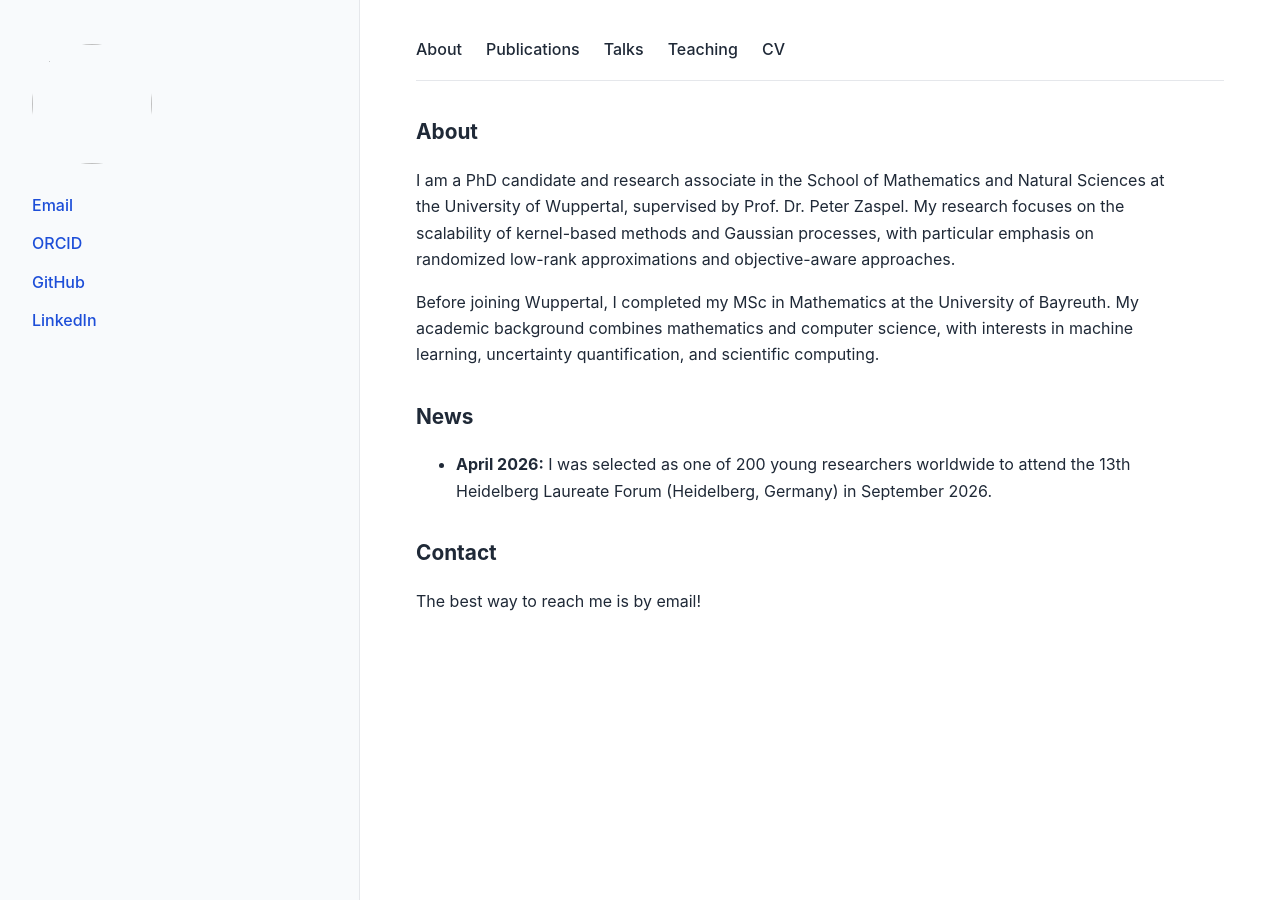
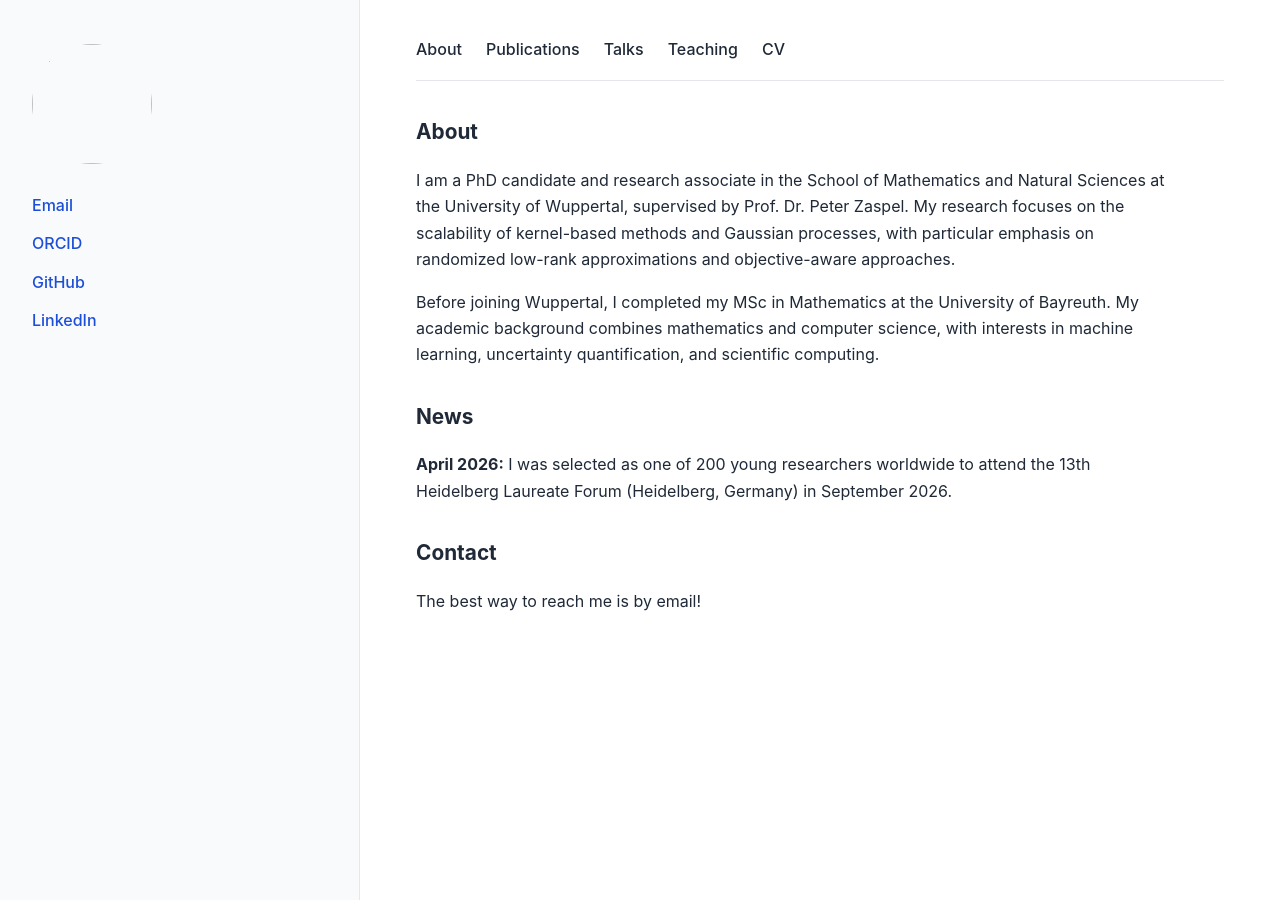
Before and after one commit to LouiseSchaub/louiseschaub.github.io, a Jekyll site: the page built from index.md, in a window 1280 px wide. Built offline with Jekyll 4.4.1, drawn with Linux system fonts in a browser that asks for light colours.

```diff
--- a/index.md
+++ b/index.md
@@ -12,7 +12,7 @@ Before joining Wuppertal, I completed my MSc in Mathematics at the University of
 
 ## News
 
-- **April 2026:** I was selected as one of 200 young researchers worldwide to attend the 13th Heidelberg Laureate Forum (Heidelberg, Germany) in September 2026.
+**April 2026:** I was selected as one of 200 young researchers worldwide to attend the 13th Heidelberg Laureate Forum (Heidelberg, Germany) in September 2026.
 
 ## Contact
 
```
